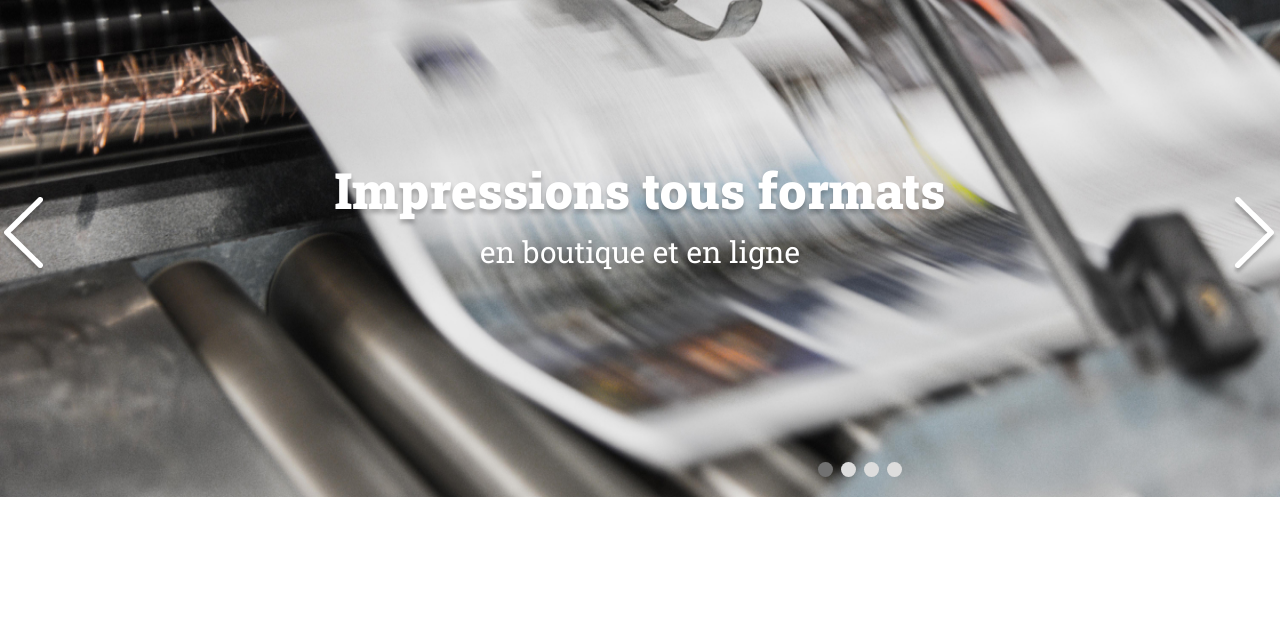
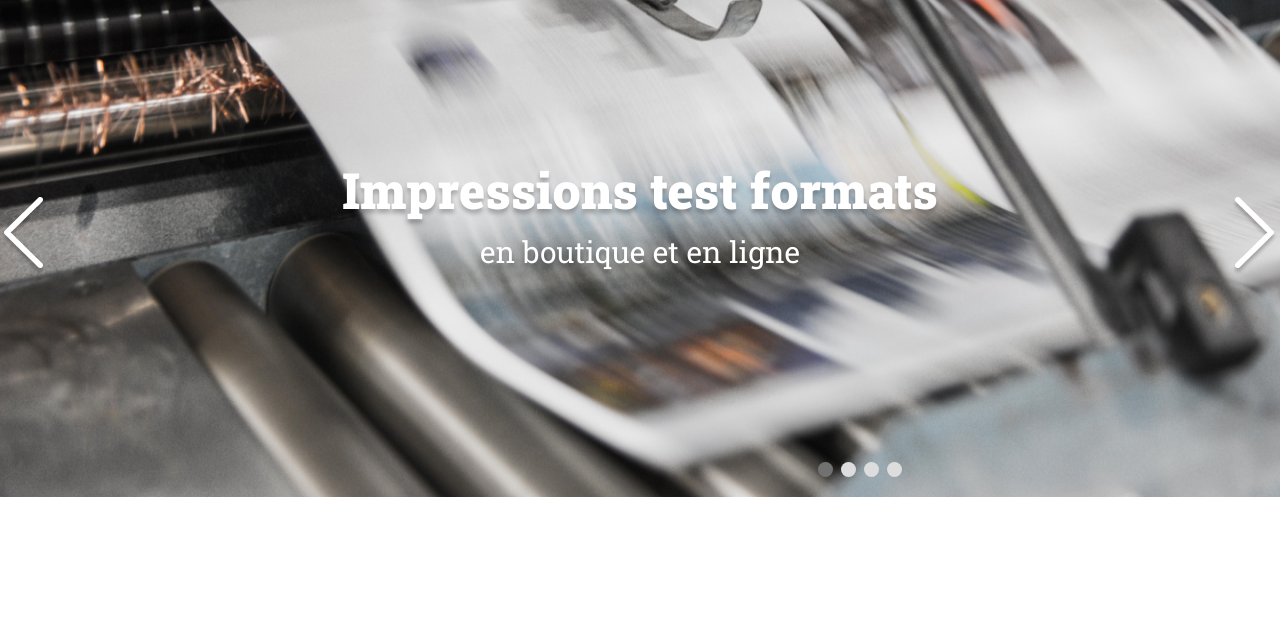
Before and after one commit to MathieuDcp/Printit, a plain HTML site: page index.html in a window 1280 px wide. Shown: the part 104-725 px from the top of the page. Drawn offline with Linux system fonts and the light colour scheme; files whose address does not match are found by name.

Commit message:
test push

```diff
--- a/index.html
+++ b/index.html
@@ -21,7 +21,7 @@
 	<div class="container">
         <div class=" slides">
 			<div class="pose">
-				<p>Impressions tous formats</p>
+				<p>Impressions test formats</p>
 				<span>en boutique et en ligne</span>
 			</div>
             <img class="img-size" src="assets/images/im1.jpg" alt="Slide 1">
```
